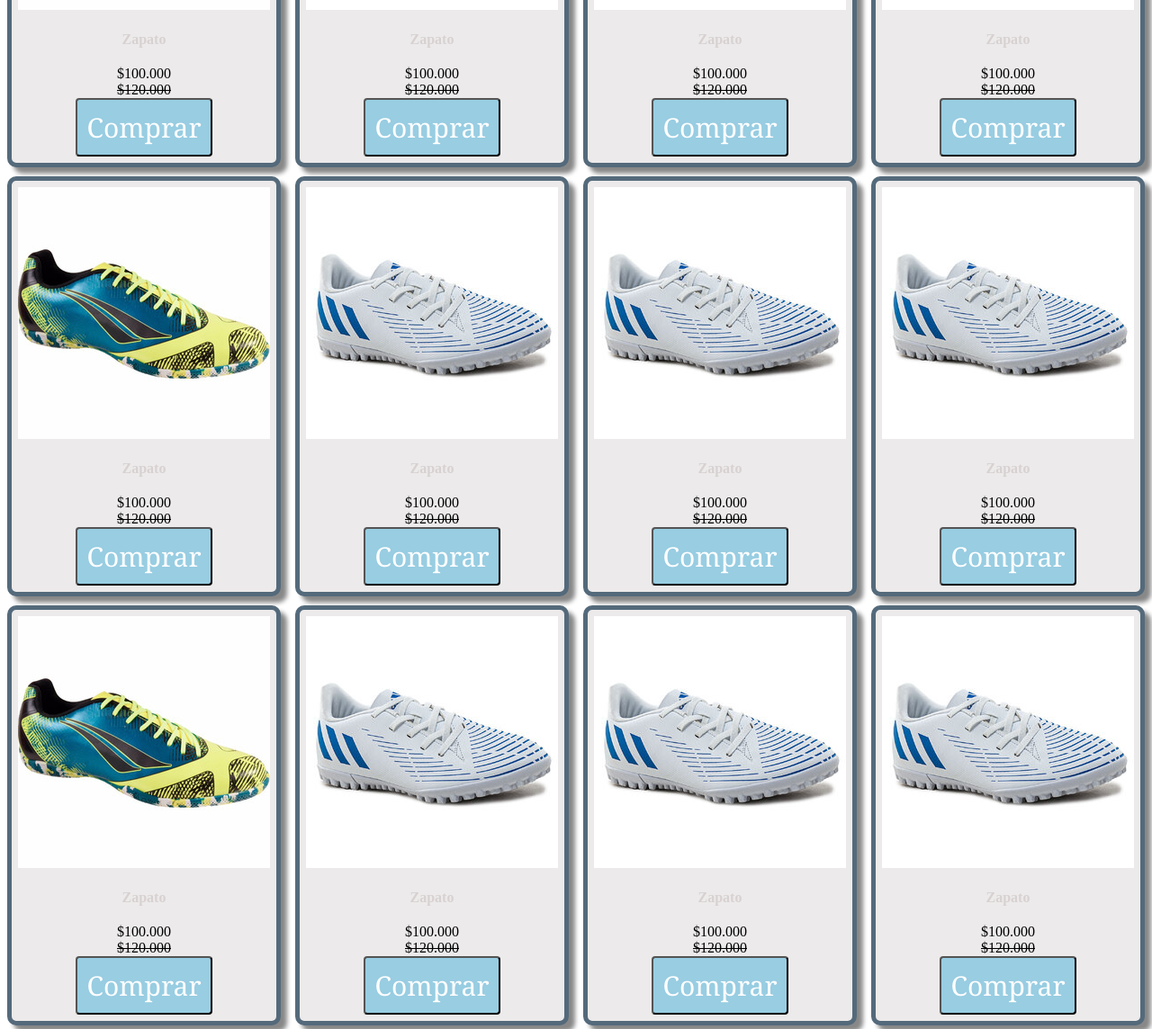
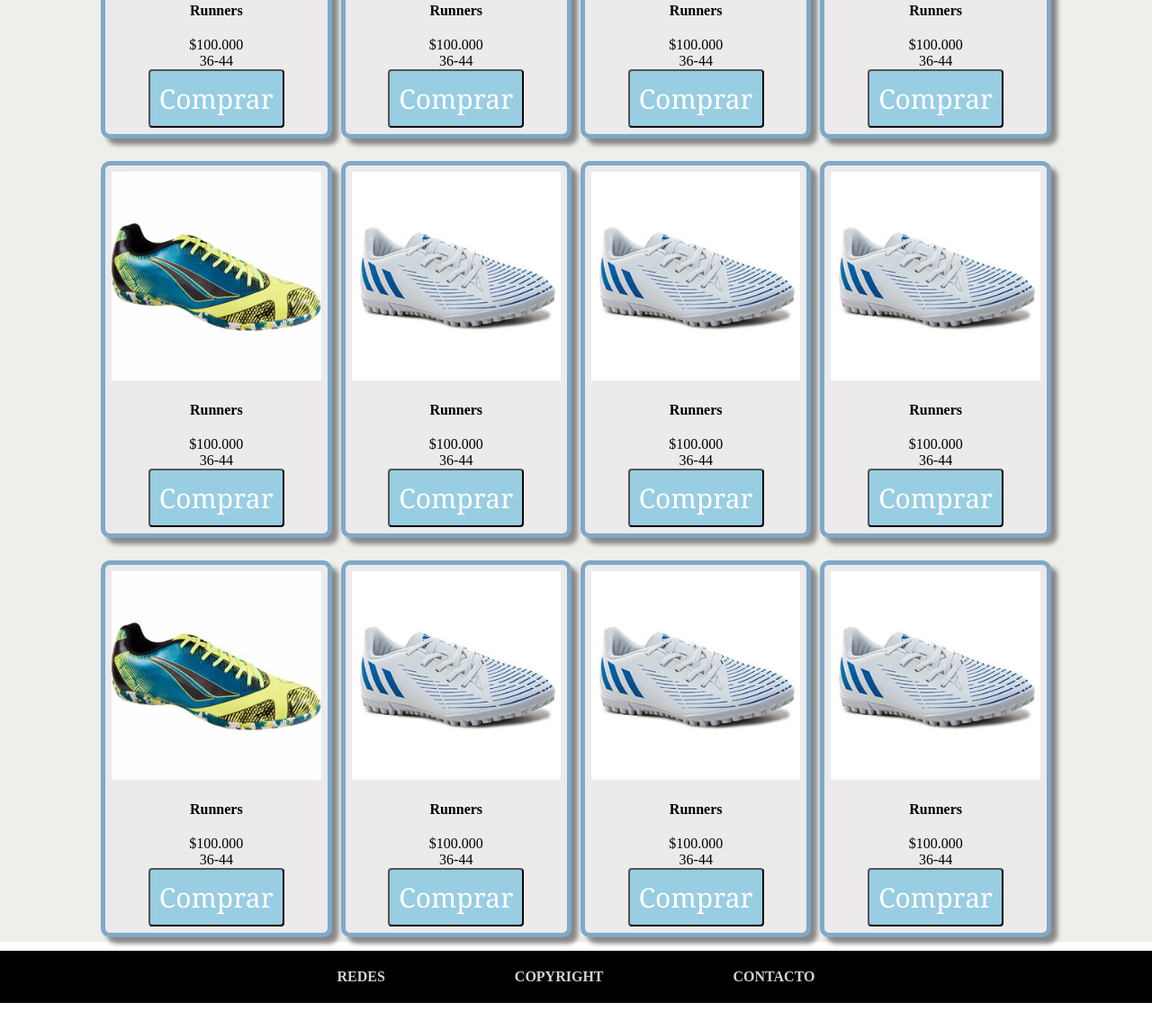
Before and after one commit to NicolasAlen/calzados-alen, a plain HTML site: page paginas/productos.html in a window 1280 px wide. Shown: the part 779-1923 px from the top of the page at 90% size. After the commit the page ends 1894 px from the top, so only its background shows below. Drawn offline with Linux system fonts and the light colour scheme.

Commit message:
primer commit

```diff
--- a/css/style.css
+++ b/css/style.css
@@ -15,6 +15,7 @@ body {
   text-align: center;
   position: fixed;
   width: 100%;
+
 }
 
 ul {
@@ -50,10 +51,34 @@ h1 {
   border-bottom: solid 1px rgb(201, 196, 196, 0.5);
   border-top: solid 1px rgb(201, 196, 196, 0.5);
 }
+.imagen-menu img{
+  width: 70%;
+
+}
+.imagen-menu{
+  display: flex;
+  flex-wrap: nowrap;
+  background: rgb(231, 231, 231);
+  margin-bottom: 15px;
+  margin-left: 15px;
+  text-align: center;
+  align-items: center;
+  border: solid 1px;
+  border-radius: 7px;
+  width: 60%;
+
+  transform: rotateY(360deg);
+  transition: transform 3s;
+}
+.imagen-menu:hover {
+  transform: rotateX(0deg);
+
+}
 
 footer {
   text-align: center;
   background: black;
+  margin-top: 10px;
 }
 h4 {
   display: inline-block;
@@ -87,19 +112,23 @@ form {
 }
 /*productos*/
 .productos1 {
-  /*display: flex;
-  justify-content: space-around;*/
+ display: grid;
+ grid-template-columns: repeat(12, 1fr);
+  grid-template-rows: 1fr;
+  grid-gap: 5px;
+  background-color: #eeeeeb;
+
+}
+.productos {
+  display: flex;
+  justify-content: space-around;
   grid-column: 2 / 12;
   grid-row: 4;
   text-align: center;
 }
-.productos {
-  display: flex;
-  justify-content: space-around;
-}
-.productos1 productos:hover{
 
-}
+
+
 .container {
   display: block;
   align-content: center;
@@ -114,11 +143,13 @@ form {
     background: rgb(236, 234, 234);
     box-shadow: 7px 7px 5px #888;
   }
-
+h4 b{
+  color: black;
+}
 
 .card, .card button:hover {
   transition: 1s;
-  border: #546a7b solid 5px;
+  border: #7fa9c9 solid 5px;
   border-radius: 10px;
   margin: 5px;
   object-fit: cover;
@@ -130,7 +161,23 @@ form {
   background-color: rgb(152, 205, 226);
   padding: 10px;
   border-radius: 4px;
+
 }
+@media screen and (max-width: 768px) {
+  #contacto,
+  #nosotros,
+  #menuheader {
+    display: block;
+    text-align: center;
+    position: relative; }
+  .productos {
+    display: block;
+    width: 98%; }
+  .productos2, .productos3 {
+    display: none; }
+  img {
+    width: 25%; }
+  }
 /*ubicacion*/
 section iframe {
   display: inline-block;
--- a/paginas/productos.html
+++ b/paginas/productos.html
@@ -31,9 +31,9 @@
 			<div class="card">
 				<img src="../multimedia/botines4.jpg" alt="">
 				<div class="container">
-					<h4><b>Zapato</b></h4>
+					<h4><b>Runners</b></h4>
 					<p>$100.000</p>
-					<del>$120.000</del>
+					<p>36-44</p>
 
 					<p><button class="btn-comprar">Comprar</button></p>
 
@@ -42,9 +42,9 @@
 			<div class="card">
 				<img src="../multimedia/botines5.jpg" alt="">
 				<div class="container">
-					<h4><b>Zapato</b></h4>
+					<h4><b>Runners</b></h4>
 					<p>$100.000</p>
-					<del>$120.000</del>
+					<p>36-44</p>
 
 					<p><button class="btn-comprar">Comprar</button></p>
 
@@ -53,9 +53,9 @@
 			<div class="card">
 				<img src="../multimedia/botines5.jpg" alt="">
 				<div class="container">
-					<h4><b>Zapato</b></h4>
+					<h4><b>Runners</b></h4>
 					<p>$100.000</p>
-					<del>$120.000</del>
+					<p>36-44</p>
 
 					<p><button class="btn-comprar">Comprar</button></p>
 
@@ -64,9 +64,9 @@
 			<div class="card">
 				<img src="../multimedia/botines5.jpg" alt="">
 				<div class="container">
-					<h4><b>Zapato</b></h4>
+					<h4><b>Runners</b></h4>
 					<p>$100.000</p>
-					<del>$120.000</del>
+					<p>36-44</p>
 
 					<p><button class="btn-comprar">Comprar</button></p>
 
@@ -78,9 +78,9 @@
 			<div class="card">
 				<img src="../multimedia/botines4.jpg" alt="">
 				<div class="container">
-					<h4><b>Zapato</b></h4>
+					<h4><b>Runners</b></h4>
 					<p>$100.000</p>
-					<del>$120.000</del>
+					<p>36-44</p>
 
 					<p><button class="btn-comprar">Comprar</button></p>
 
@@ -89,9 +89,9 @@
 			<div class="card">
 				<img src="../multimedia/botines5.jpg" alt="">
 				<div class="container">
-					<h4><b>Zapato</b></h4>
+					<h4><b>Runners</b></h4>
 					<p>$100.000</p>
-					<del>$120.000</del>
+					<p>36-44</p>
 
 					<p><button class="btn-comprar">Comprar</button></p>
 
@@ -100,9 +100,9 @@
 			<div class="card">
 				<img src="../multimedia/botines5.jpg" alt="">
 				<div class="container">
-					<h4><b>Zapato</b></h4>
+					<h4><b>Runners</b></h4>
 					<p>$100.000</p>
-					<del>$120.000</del>
+					<p>36-44</p>
 
 					<p><button class="btn-comprar">Comprar</button></p>
 
@@ -111,9 +111,9 @@
 			<div class="card">
 				<img src="../multimedia/botines5.jpg" alt="">
 				<div class="container">
-					<h4><b>Zapato</b></h4>
+					<h4><b>Runners</b></h4>
 					<p>$100.000</p>
-					<del>$120.000</del>
+					<p>36-44</p>
 
 					<p><button class="btn-comprar">Comprar</button></p>
 
@@ -125,9 +125,9 @@
 			<div class="card">
 				<img src="../multimedia/botines4.jpg" alt="">
 				<div class="container">
-					<h4><b>Zapato</b></h4>
+					<h4><b>Runners</b></h4>
 					<p>$100.000</p>
-					<del>$120.000</del>
+					<p>36-44</p>
 
 					<p><button class="btn-comprar">Comprar</button></p>
 
@@ -136,9 +136,9 @@
 			<div class="card">
 				<img src="../multimedia/botines5.jpg" alt="">
 				<div class="container">
-					<h4><b>Zapato</b></h4>
+					<h4><b>Runners</b></h4>
 					<p>$100.000</p>
-					<del>$120.000</del>
+					<p>36-44</p>
 
 					<p><button class="btn-comprar">Comprar</button></p>
 
@@ -147,9 +147,9 @@
 			<div class="card">
 				<img src="../multimedia/botines5.jpg" alt="">
 				<div class="container">
-					<h4><b>Zapato</b></h4>
+					<h4><b>Runners</b></h4>
 					<p>$100.000</p>
-					<del>$120.000</del>
+					<p>36-44</p>
 
 					<p><button class="btn-comprar">Comprar</button></p>
 
@@ -158,9 +158,9 @@
 			<div class="card">
 				<img src="../multimedia/botines5.jpg" alt="">
 				<div class="container">
-					<h4><b>Zapato</b></h4>
+					<h4><b>Runners</b></h4>
 					<p>$100.000</p>
-					<del>$120.000</del>
+					<p>36-44</p>
 
 					<p><button class="btn-comprar">Comprar</button></p>
 
```
Also changed, not shown: index.html (+11 -5 lines).
